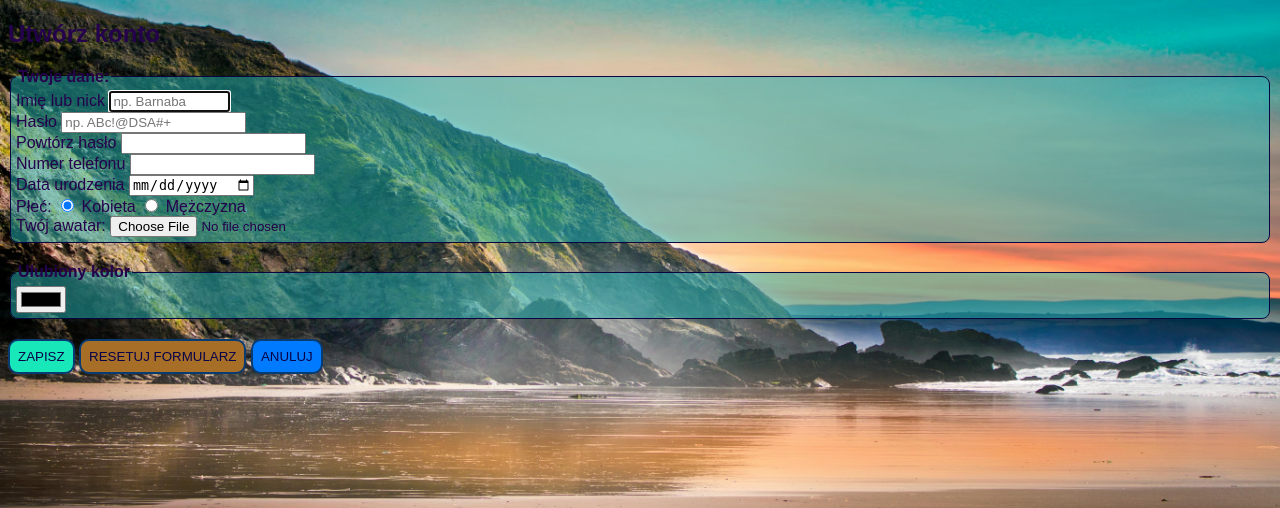
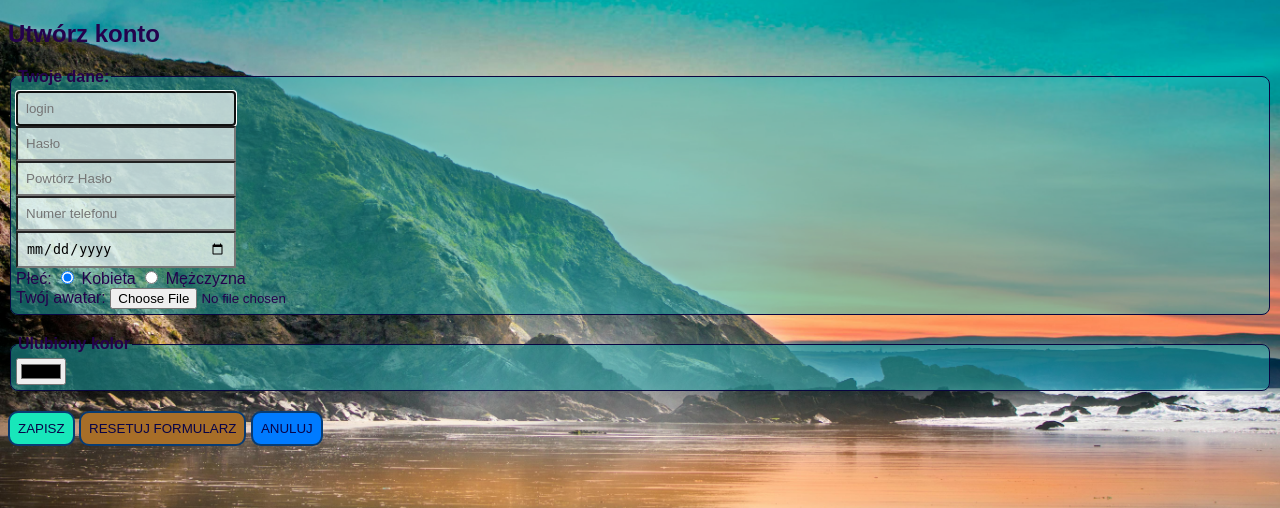
Before and after one commit to idzi-m/Event-Search, a PHP site: page /register.php in a window 1280 px wide. Shown: the top 508 px of the page. Run offline with PHP 8.4, Linux system fonts and the light colour scheme.

Commit message:
Poprawki formularzy

```diff
--- a/views/register.php
+++ b/views/register.php
@@ -18,28 +18,28 @@ include '../php_scripts/connection.php';
             <legend class="section-legend">Twoje dane:</legend>
 
             <div class="form__group">
-                <label for="name">Imię lub nick</label>
-                <input id="name" type="text" placeholder="np. Barnaba" minlength="3" maxlength="20" size="12" required autofocus class="form_input">
+                <label hidden for="name">Imię lub nick</label>
+                <input id="name" type="text" placeholder="login" minlength="3" maxlength="20" size="12" required autofocus class="field-input">
             </div>
 
             <div class="form__group">
-                <label for="password">Hasło</label>
-                <input id="password" type="password" placeholder="np. ABc!@DSA#+" minlength="8" required class="form_input">
+                <label hidden for="password">Hasło</label>
+                <input id="password" type="password" placeholder="Hasło" minlength="8" required class="field-input">
             </div>
 
             <div class="form__group">
-                <label for="password_repeat">Powtórz hasło</label>
-                <input id="password_repeat" type="password" minlength="8" required class="form_input">
+                <label hidden for="password_repeat">Powtórz hasło</label>
+                <input id="password_repeat" placeholder="Powtórz Hasło" type="password" minlength="8" required class="field-input">
             </div>
 
             <div class="form__group">
-                <label for="phone">Numer telefonu</label>
-                <input id="phone" type="tel" pattern="[0-9]{9}" title="wprowadź 9 cyfer" required class="form_input">
+                <label hidden for="phone">Numer telefonu</label>
+                <input id="phone" type="tel" pattern="[0-9]{9}"  placeholder="Numer telefonu" title="wprowadź 9 cyfer" required class="field-input">
             </div>
 
             <div class="form__group">
-                <label for="birth-date">Data urodzenia</label>
-                <input id="birth-date" type="date" min="1918-11-11" class="form_input">
+                <label hidden for="birth-date">Data urodzenia</label>
+                <input id="birth-date" type="date" min="1918-11-11" class="field-input">
             </div>
 
             <div class="form__group">
```
